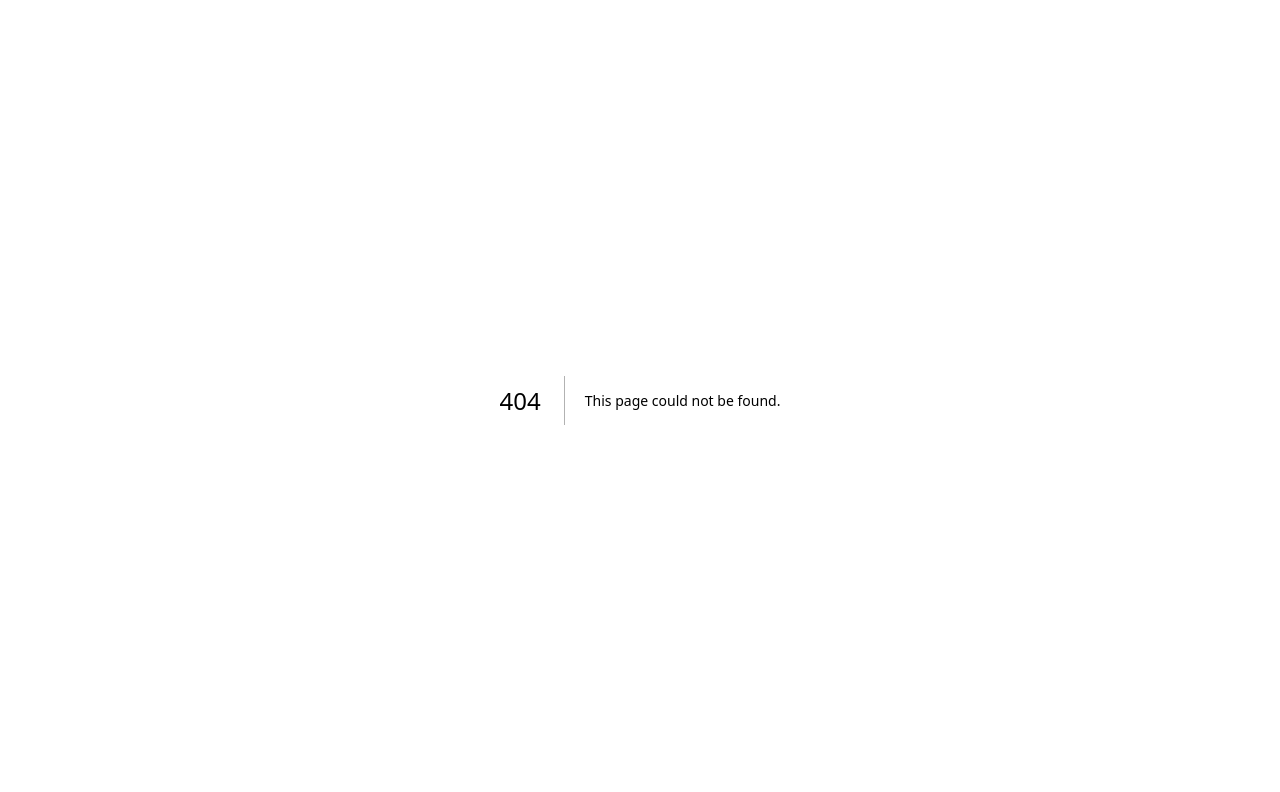
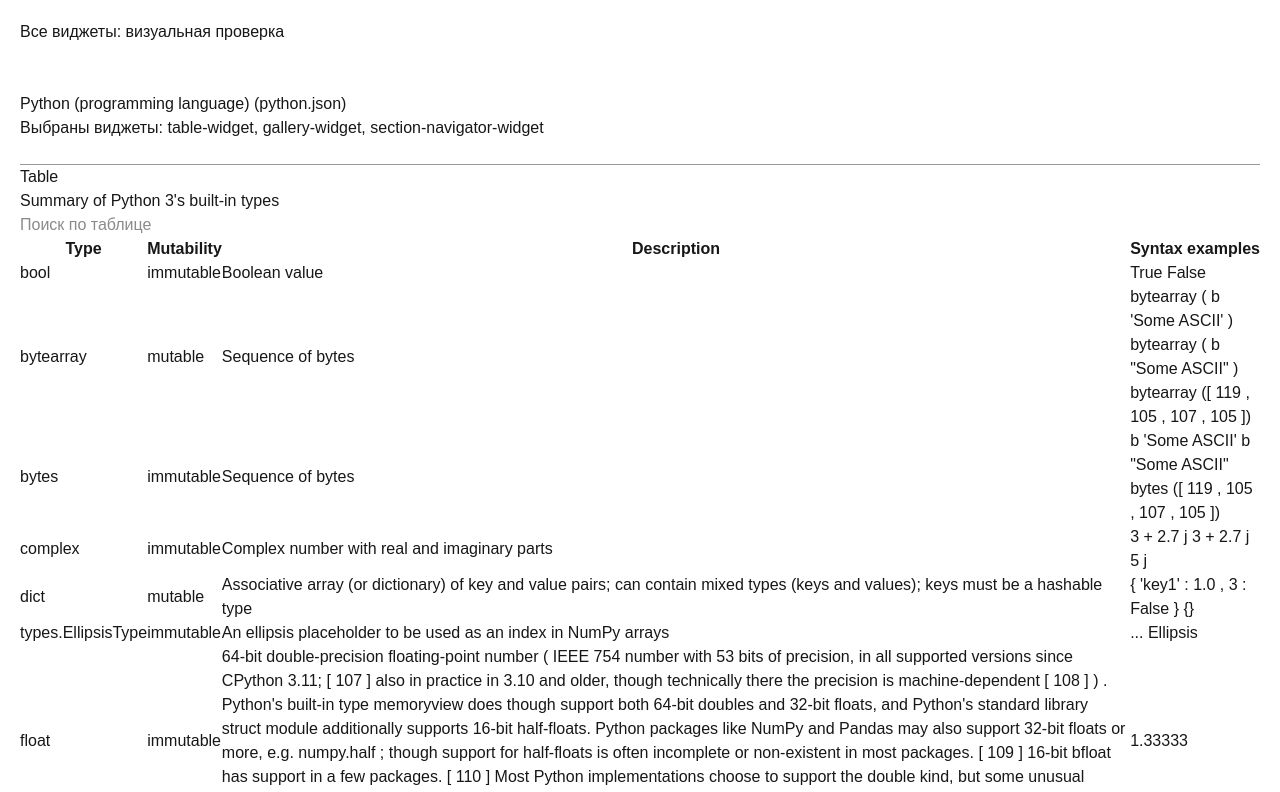
Before and after one commit to kagort/wikiviz, a Next.js app in the folder frontend/: page /dev/widgets in a window 1280 px wide. Before the commit this address had no page. Shown: the top 792 px of the page. Built offline with nearby package versions, Linux system fonts and the light colour scheme.

Commit message:
Phase 6: dev page with all widgets, headings inspection script

```diff
--- /dev/null
+++ b/frontend/app/dev/widgets/page.tsx
@@ -0,0 +1,21 @@
+import fs from 'node:fs'
+import path from 'node:path'
+import type { NormalizedArticleModel } from '../../../types'
+import { WidgetsDevClient } from '../../../components/dev/WidgetsDevClient'
+
+const FIXTURES = ['python.json', 'france.json', 'tokyo-ru.json']
+
+function loadFixture(filename: string): NormalizedArticleModel {
+  const filePath = path.join(process.cwd(), 'tests', 'fixtures', 'real', filename)
+  return JSON.parse(fs.readFileSync(filePath, 'utf-8'))
+}
+
+/**
+ * Server Component: читает фикстуры через fs и передаёт данные
+ * в Client Component (данные сериализуемы, функции виджетов остаются
+ * на стороне клиента). Служебная страница, не для продакшена.
+ */
+export default function WidgetsDevPage() {
+  const articles = FIXTURES.map((name) => ({ name, data: loadFixture(name) }))
+  return <WidgetsDevClient articles={articles} />
+}
--- /dev/null
+++ b/frontend/components/dev/WidgetsDevClient.tsx
@@ -0,0 +1,42 @@
+'use client'
+
+import type { NormalizedArticleModel } from '../../types'
+import { widgetRegistry } from '../../lib/widgets/setup'
+import { selectWidgets } from '../../lib/widgets/selector'
+
+interface DevArticle {
+  name: string
+  data: NormalizedArticleModel
+}
+
+interface WidgetsDevClientProps {
+  articles: DevArticle[]
+}
+
+/**
+ * Служебная страница визуальной проверки: для каждой фикстуры
+ * selectWidgets выбирает виджеты, затем они рисуются через widget.render.
+ * Не для продакшена (см. техдолг: dev-страницы нужно закрыть до деплоя).
+ */
+export function WidgetsDevClient({ articles }: WidgetsDevClientProps) {
+  return (
+    <div style={{ padding: 20 }}>
+      <h1>Все виджеты: визуальная проверка</h1>
+      {articles.map(({ name, data }) => {
+        const widgets = selectWidgets(data, widgetRegistry)
+        return (
+          <section key={name} style={{ marginTop: 48 }}>
+            <h2>{data.article.title} ({name})</h2>
+            <p>Выбраны виджеты: {widgets.map((w) => w.id).join(', ') || 'нет'}</p>
+            {widgets.map((w) => (
+              <div key={w.id} style={{ marginTop: 24, borderTop: '1px solid #999' }}>
+                <h3>{w.name}</h3>
+                <w.render data={data} />
+              </div>
+            ))}
+          </section>
+        )
+      })}
+    </div>
+  )
+}
```
